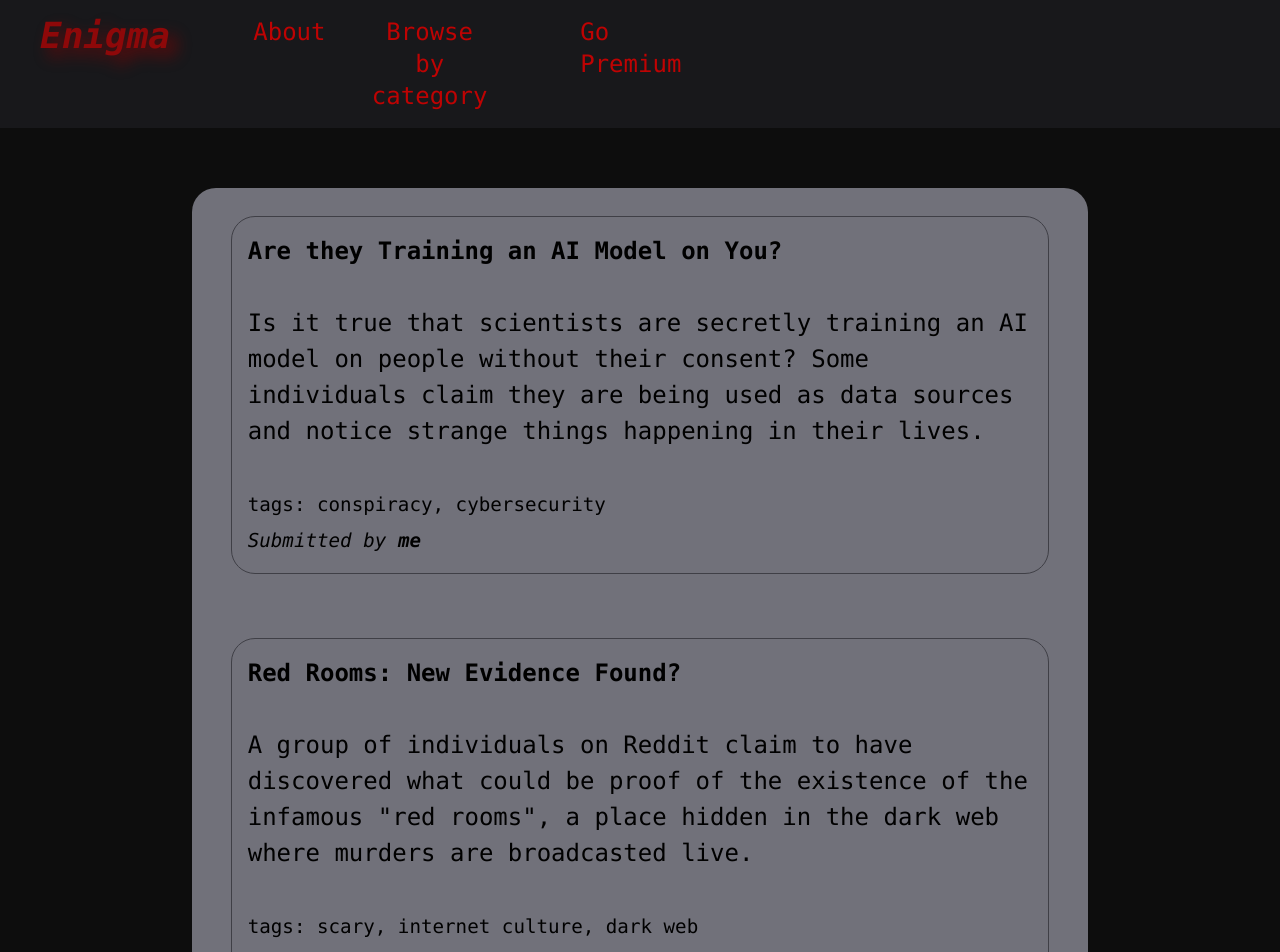
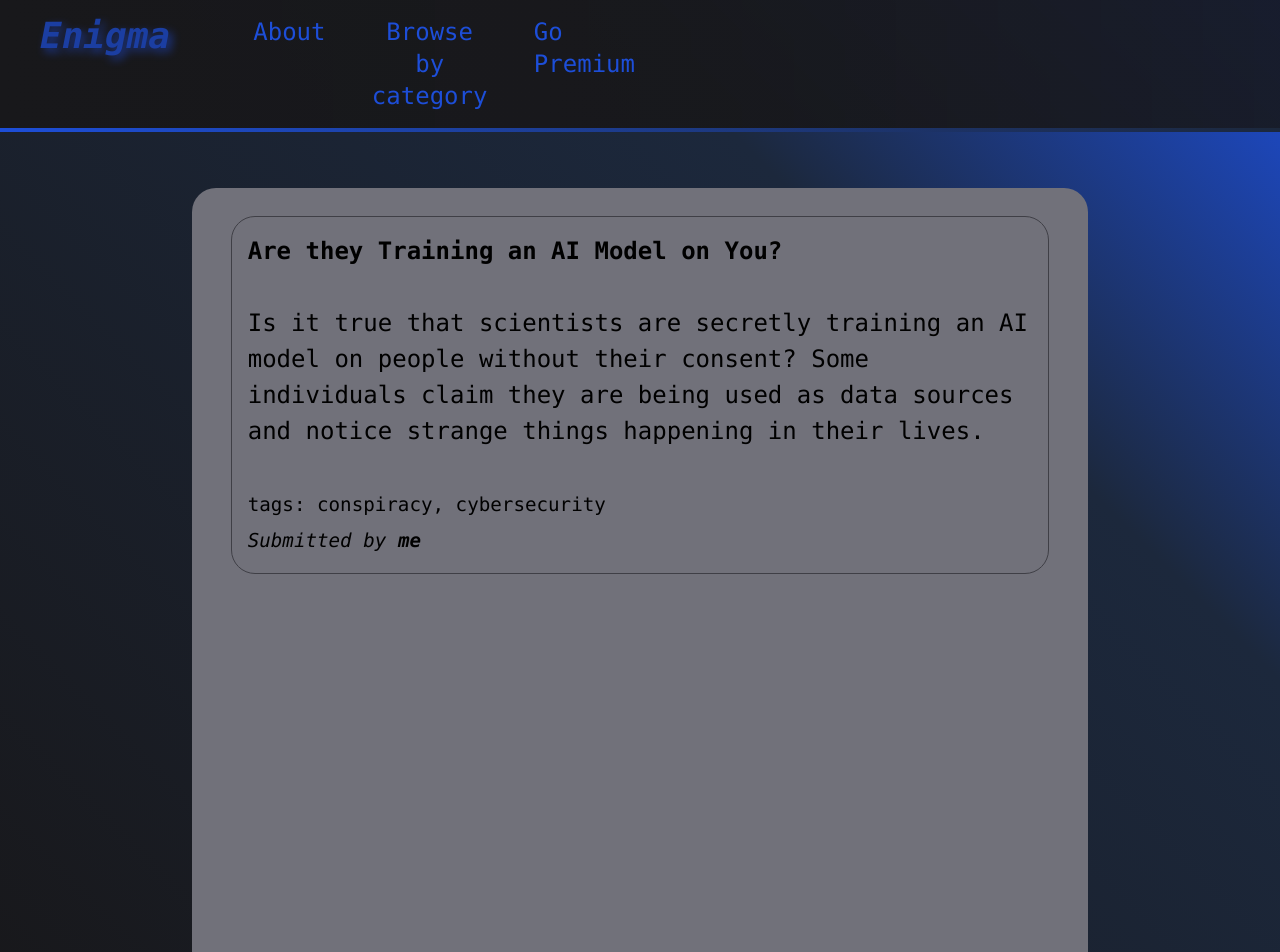
Before and after one commit to OblivionNoir/Enigma-site, a React (Create React App) app in the folder enigma-site/: page / in a window 1280 px wide. Shown: the top 952 px of the page. Built offline with nearby package versions, Linux system fonts and the light colour scheme.

Commit message:
Complete color scheme overhaul, added pretty gradients

```diff
--- a/enigma-site/src/App.css
+++ b/enigma-site/src/App.css
@@ -1,3 +1,8 @@
+@font-face {
+  font-family: 'chivo mono';
+  src: url('https://fonts.googleapis.com/css2?family=Chivo+Mono&display=swap');
+}
+
 body {
   background-color: rgba(0, 0, 0, 0.95);
 }
@@ -26,11 +31,12 @@ article {
   animation-timing-function: linear;
 }
 
+/*this will move over to the left at a certain screen size*/
 .open {
   z-index: 1;
   height: auto;
   background-color: rgb(24, 24, 27);
-  width: 10vw;
+  max-width: 15vw;
   display: block;
   position: absolute;
   border-bottom-left-radius: 1.25rem;
@@ -105,3 +111,23 @@ li:hover:not(#logo) {
   }
 
 }
+
+/*zinc 900 to blue 700*/
+body,
+.topul {
+  background: linear-gradient(45deg, rgb(24, 24, 27) 0%,
+      rgb(28, 40, 60) 70%,
+      rgb(29, 78, 216) 100%);
+  /*background: linear-gradient(90deg rgb(24, 24, 27) 50%, rgb(30, 58, 138) 100%);*/
+
+}
+
+.topnav {
+  border-bottom: .25rem;
+  border-style: solid;
+  border-image: linear-gradient(to right, rgb(29, 78, 216), rgb(28, 40, 60)) 1;
+}
+
+.topul {
+  background: linear-gradient(90deg, rgb(24, 24, 27) 0%, rgb(24, 24, 27, 0.9) 100%);
+}
--- a/enigma-site/src/App.jsx
+++ b/enigma-site/src/App.jsx
@@ -51,8 +51,8 @@ function Navbar() {
     //accmenu - leave it alone
     return (
         <BrowserRouter>
-            <nav className=" text-2xl fixed w-screen z-10 max-h-10">
-                <ul className='bg-zinc-900 text-blood flex flex-row justify-start space-x-10 py-4 pl-10 font-mono '>
+            <nav className=" text-2xl fixed w-screen z-10 topnav">
+                <ul className=' text-blue-700 flex flex-row justify-start space-x-10 py-4 pl-10 font-mono topul'>
 
                     <li className='drop-shadow-title text-4xl mr-10 flicker-ani-target ' id="logo">
                         <b><i>
@@ -67,10 +67,6 @@ function Navbar() {
                     </li>
 
                     <li><AccMenu /></li>
-
-                    <li>
-                        <Submit />
-                    </li>
 
                     <li>
                         <Link to="/Premium">Go Premium</Link>
@@ -113,6 +109,9 @@ function SignLog() {
             <nav className="text-2xl z-10 max-h-10 pl-SignLogPad">
                 <ul className='flex flex-row space-x-7'>
                     <li>
+                        <Submit />
+                    </li>
+                    <li>
                         <Link to="/SignUp">Sign up</Link>
                     </li>
                     <li>
@@ -128,7 +127,7 @@ function SignLog() {
     );
 };
 function MiniNav() {
-    return (//toss in some SVG
+    return (
         <React.Fragment>
             <br></br>
             <br></br>
@@ -147,7 +146,7 @@ function MiniNav() {
 //default sort is by most popular that day
 
 //todo: don't hardcode the tags, have it pull from the list when people input so you can't just make random shit up
-function handleFormSubmission(event) {
+function HandleFormSubmission(event) {
     event.preventDefault();
     const formData = new FormData(event.target);
     fetch('/src/back/form/submit-form', {
@@ -159,7 +158,7 @@ function handleFormSubmission(event) {
             console.log(data);
         });
 };
-function handleFormData() {
+function HandleFormData() {
     fetch('./src/back/form/get-data')
         .then((response) => response.json())
         .then((data) => {
@@ -169,7 +168,7 @@ function handleFormData() {
 function ScrollFeed() {
     let article_author = "me"
     return (
-        <main className='flex flex-column bg-zinc-500 max-w-4xl justify-center m-auto mt-3 overflow-y-auto rounded-3xl relative font-mono'>
+        <main className=' flex flex-column bg-zinc-500 max-w-4xl justify-center m-auto mt-3 overflow-y-auto rounded-3xl relative font-mono'>
             <section className=' w-MainScroll mt-5 rounded-3xl'>
                 <div className='space-y-16 mx-5'>
                     <article>
@@ -179,24 +178,6 @@ function ScrollFeed() {
                             Some individuals claim they are being used as data sources and notice strange things happening in their lives. </p>
                         <br></br>
                         <small>tags: conspiracy, cybersecurity</small>
-                        <br></br>
-                        <small><cite>Submitted by <b>{article_author}</b></cite></small>
-                    </article>
-                    <article>
-                        <h1><b>Red Rooms: New Evidence Found?</b></h1>
-                        <br></br>
-                        <p>A group of individuals on Reddit claim to have discovered what could be proof of the existence of
-                            the infamous "red rooms", a place hidden in the dark web where murders are broadcasted live.
-                        </p>
-                        <br></br>
-                        <small>tags: scary, internet culture, dark web</small>
-                        <br></br>
-                        <small><cite>Submitted by <b>{article_author}</b></cite></small>
-                    </article>
-                    <article>
-                        <h1><b>title</b></h1>
-                        <p>test3</p>
-                        <small>tags go here</small>
                         <br></br>
                         <small><cite>Submitted by <b>{article_author}</b></cite></small>
                     </article>
--- a/enigma-site/tailwind.config.js
+++ b/enigma-site/tailwind.config.js
@@ -4,10 +4,7 @@ module.exports = {
   theme: {
     extend: {
       dropShadow: {
-        'title': '.5rem .5rem .5rem rgb(138, 3, 3)'
-    },
-    colors: {
-      'blood': 'rgb(190, 3, 3)'
+        'title': '.25rem .25rem .25rem rgb(30,64,175)'
     },
     width: {
       'MainScroll': '95.83%'
```
